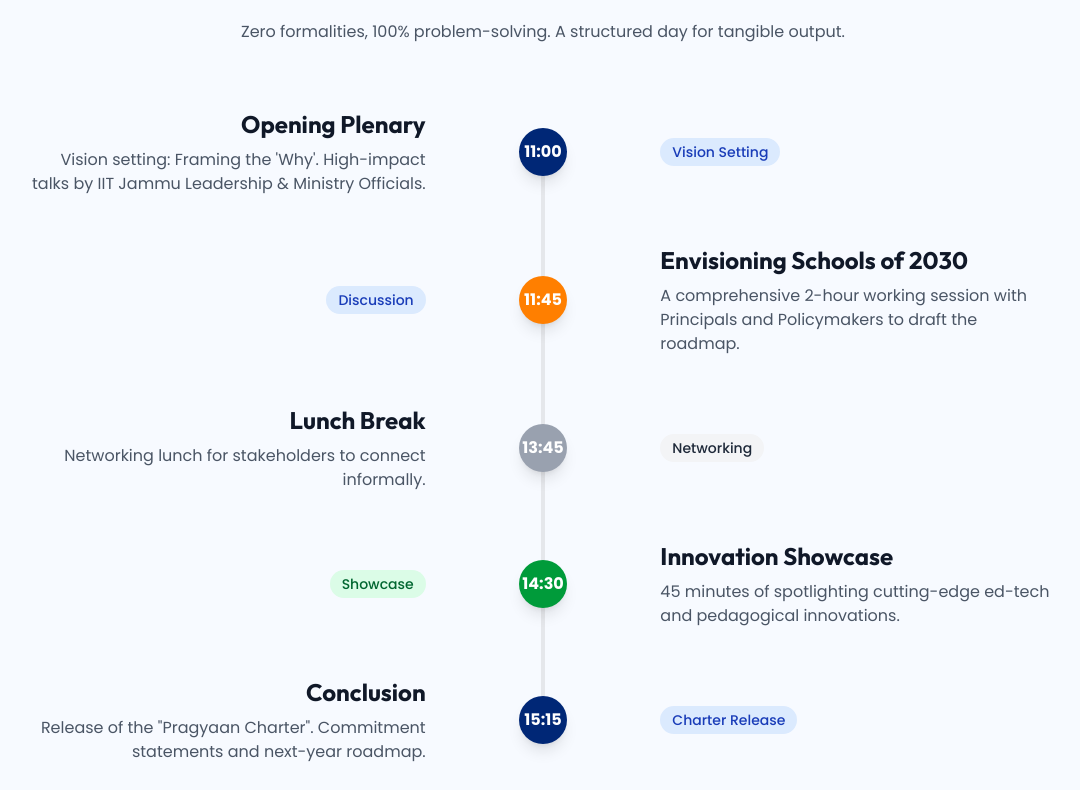
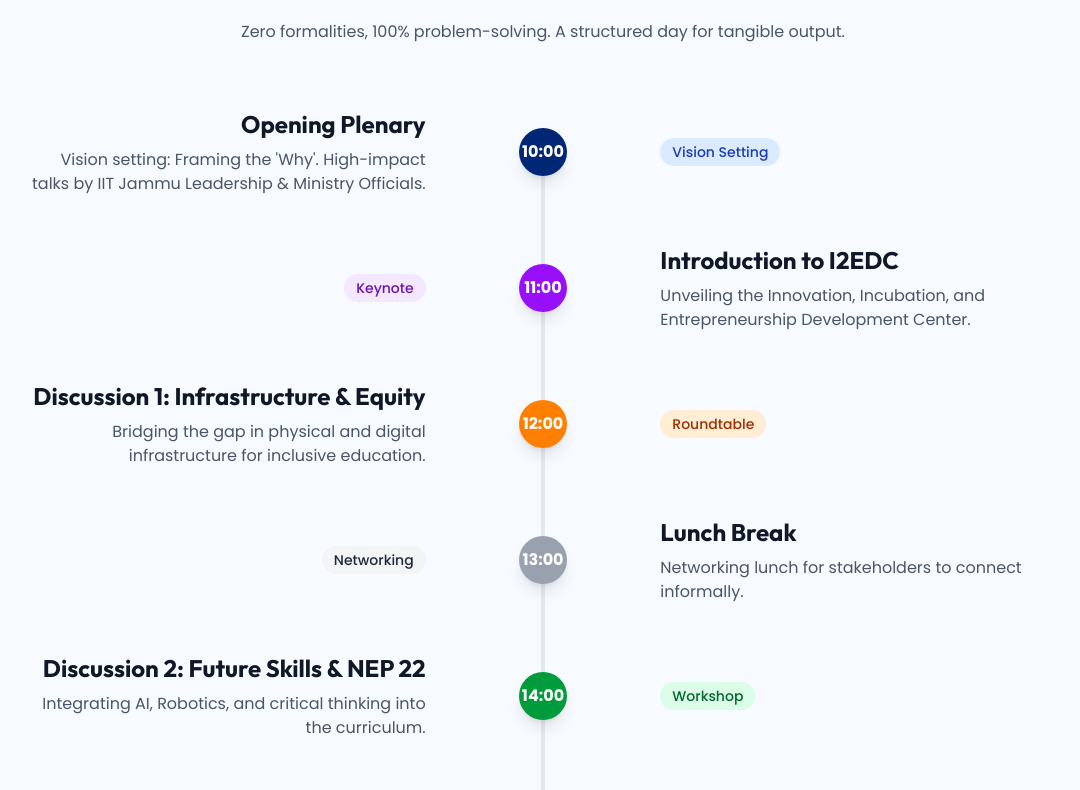
Before and after one commit to ubbelothbrok/BRICS, a React (Vite) app: page /manthan in a window 1280 px wide. Shown: the part 2390-3180 px from the top of the page, without its empty margins (97-1177 px from the left). Built offline with nearby package versions, Linux system fonts and the light colour scheme; no server answers.

Commit message:
feat: update Manthan page event timeline details, including times, titles, descriptions, and tags.

```diff
--- a/src/pages/Manthan.tsx
+++ b/src/pages/Manthan.tsx
@@ -159,10 +159,10 @@ export default function Manthan() {
 
                     {/* MOBILE TIMELINE - Vertical Left-Aligned */}
                     <div className="md:hidden space-y-8">
-                        {/* Item 1 */}
+                        {/* 10:00 AM */}
                         <div className="relative pl-12">
                             <div className="absolute left-5 top-0 bottom-0 w-0.5 h-[calc(100%+2rem)] bg-gray-300"></div>
-                            <div className="absolute left-0 top-0 w-10 h-10 rounded-full bg-brics-blue text-white flex items-center justify-center font-bold text-xs shadow-lg z-10">11:00</div>
+                            <div className="absolute left-0 top-0 w-10 h-10 rounded-full bg-brics-blue text-white flex items-center justify-center font-bold text-xs shadow-lg z-10">10:00</div>
                             <div className="bg-white rounded-2xl p-5 shadow-md relative z-10">
                                 <h4 className="text-xl font-bold text-gray-900 mb-2">Opening Plenary</h4>
                                 <p className="text-gray-600 text-sm mb-3">Vision setting: Framing the 'Why'. High-impact talks by IIT Jammu Leadership & Ministry Officials.</p>
@@ -170,21 +170,32 @@ export default function Manthan() {
                             </div>
                         </div>
 
-                        {/* Item 2 */}
+                        {/* 11:00 AM */}
                         <div className="relative pl-12">
                             <div className="absolute left-5 top-0 bottom-0 w-0.5 h-[calc(100%+2rem)] bg-gray-300"></div>
-                            <div className="absolute left-0 top-0 w-10 h-10 rounded-full bg-brics-orange text-white flex items-center justify-center font-bold text-xs shadow-lg z-10">11:45</div>
+                            <div className="absolute left-0 top-0 w-10 h-10 rounded-full bg-purple-600 text-white flex items-center justify-center font-bold text-xs shadow-lg z-10">11:00</div>
                             <div className="bg-white rounded-2xl p-5 shadow-md relative z-10">
-                                <h4 className="text-xl font-bold text-gray-900 mb-2">Envisioning Schools of 2030</h4>
-                                <p className="text-gray-600 text-sm mb-3">A comprehensive 2-hour working session with Principals and Policymakers to draft the roadmap.</p>
-                                <span className="inline-block px-3 py-1 bg-blue-100 text-blue-800 rounded-full text-xs font-medium">Discussion</span>
+                                <h4 className="text-xl font-bold text-gray-900 mb-2">Introduction to I2EDC</h4>
+                                <p className="text-gray-600 text-sm mb-3">Unveiling the Innovation, Incubation, and Entrepreneurship Development Center.</p>
+                                <span className="inline-block px-3 py-1 bg-purple-100 text-purple-800 rounded-full text-xs font-medium">Keynote</span>
                             </div>
                         </div>
 
-                        {/* Item 3 */}
+                        {/* 12:00 PM */}
                         <div className="relative pl-12">
                             <div className="absolute left-5 top-0 bottom-0 w-0.5 h-[calc(100%+2rem)] bg-gray-300"></div>
-                            <div className="absolute left-0 top-0 w-10 h-10 rounded-full bg-gray-400 text-white flex items-center justify-center font-bold text-xs shadow-lg z-10">13:45</div>
+                            <div className="absolute left-0 top-0 w-10 h-10 rounded-full bg-brics-orange text-white flex items-center justify-center font-bold text-xs shadow-lg z-10">12:00</div>
+                            <div className="bg-white rounded-2xl p-5 shadow-md relative z-10">
+                                <h4 className="text-xl font-bold text-gray-900 mb-2">Discussion 1: Infrastructure & Equity</h4>
+                                <p className="text-gray-600 text-sm mb-3">Bridging the gap in physical and digital infrastructure for inclusive education.</p>
+                                <span className="inline-block px-3 py-1 bg-orange-100 text-orange-800 rounded-full text-xs font-medium">Roundtable</span>
+                            </div>
+                        </div>
+
+                        {/* 1:00 PM */}
+                        <div className="relative pl-12">
+                            <div className="absolute left-5 top-0 bottom-0 w-0.5 h-[calc(100%+2rem)] bg-gray-300"></div>
+                            <div className="absolute left-0 top-0 w-10 h-10 rounded-full bg-gray-400 text-white flex items-center justify-center font-bold text-xs shadow-lg z-10">13:00</div>
                             <div className="bg-white rounded-2xl p-5 shadow-md relative z-10">
                                 <h4 className="text-xl font-bold text-gray-900 mb-2">Lunch Break</h4>
                                 <p className="text-gray-600 text-sm mb-3">Networking lunch for stakeholders to connect informally.</p>
@@ -192,20 +203,31 @@ export default function Manthan() {
                             </div>
                         </div>
 
-                        {/* Item 4 */}
+                        {/* 2:00 PM */}
                         <div className="relative pl-12">
                             <div className="absolute left-5 top-0 bottom-0 w-0.5 h-[calc(100%+2rem)] bg-gray-300"></div>
-                            <div className="absolute left-0 top-0 w-10 h-10 rounded-full bg-brics-green text-white flex items-center justify-center font-bold text-xs shadow-lg z-10">14:30</div>
+                            <div className="absolute left-0 top-0 w-10 h-10 rounded-full bg-brics-green text-white flex items-center justify-center font-bold text-xs shadow-lg z-10">14:00</div>
                             <div className="bg-white rounded-2xl p-5 shadow-md relative z-10">
-                                <h4 className="text-xl font-bold text-gray-900 mb-2">Innovation Showcase</h4>
-                                <p className="text-gray-600 text-sm mb-3">45 minutes of spotlighting cutting-edge ed-tech and pedagogical innovations.</p>
-                                <span className="inline-block px-3 py-1 bg-green-100 text-green-800 rounded-full text-xs font-medium">Showcase</span>
+                                <h4 className="text-xl font-bold text-gray-900 mb-2">Discussion 2: Future Skills & NEP 22</h4>
+                                <p className="text-gray-600 text-sm mb-3">Integrating AI, Robotics, and critical thinking into the curriculum.</p>
+                                <span className="inline-block px-3 py-1 bg-green-100 text-green-800 rounded-full text-xs font-medium">Workshop</span>
                             </div>
                         </div>
 
-                        {/* Item 5 */}
+                        {/* 3:30 PM - Innovation */}
                         <div className="relative pl-12">
-                            <div className="absolute left-0 top-0 w-10 h-10 rounded-full bg-brics-blue text-white flex items-center justify-center font-bold text-xs shadow-lg z-10">15:15</div>
+                            <div className="absolute left-5 top-0 bottom-0 w-0.5 h-[calc(100%+2rem)] bg-gray-300"></div>
+                            <div className="absolute left-0 top-0 w-10 h-10 rounded-full bg-teal-500 text-white flex items-center justify-center font-bold text-xs shadow-lg z-10">15:30</div>
+                            <div className="bg-white rounded-2xl p-5 shadow-md relative z-10">
+                                <h4 className="text-xl font-bold text-gray-900 mb-2">Innovation Showcase</h4>
+                                <p className="text-gray-600 text-sm mb-3">Spotlighting cutting-edge ed-tech and pedagogical innovations.</p>
+                                <span className="inline-block px-3 py-1 bg-teal-100 text-teal-800 rounded-full text-xs font-medium">Showcase</span>
+                            </div>
+                        </div>
+
+                        {/* 3:30 PM - Conclusion */}
+                        <div className="relative pl-12">
+                            <div className="absolute left-0 top-0 w-10 h-10 rounded-full bg-brics-blue text-white flex items-center justify-center font-bold text-xs shadow-lg z-10">15:30</div>
                             <div className="bg-white rounded-2xl p-5 shadow-md relative z-10">
                                 <h4 className="text-xl font-bold text-gray-900 mb-2">Conclusion</h4>
                                 <p className="text-gray-600 text-sm mb-3">Release of the "Pragyaan Charter". Commitment statements and next-year roadmap.</p>
@@ -216,65 +238,89 @@ export default function Manthan() {
 
                     {/* DESKTOP TIMELINE - Alternating Layout */}
                     <div className="hidden md:block relative">
-                        {/* Connector Line - Trimmed to align with circles */}
+                        {/* Connector Line */}
                         <div className="absolute left-1/2 transform -translate-x-1/2 top-10 bottom-10 w-1 bg-gray-200"></div>
 
                         <div className="space-y-12">
-                            {/* Item 1 */}
+                            {/* 10:00 AM */}
                             <div className="flex flex-col md:flex-row items-center justify-between group">
                                 <div className="md:w-5/12 text-right pr-8">
                                     <h4 className="text-2xl font-bold text-gray-900 group-hover:text-brics-blue transition-colors">Opening Plenary</h4>
                                     <p className="text-gray-600 mt-2">Vision setting: Framing the 'Why'. High-impact talks by IIT Jammu Leadership & Ministry Officials.</p>
                                 </div>
-                                <div className="w-12 h-12 rounded-full bg-brics-blue text-white flex items-center justify-center font-bold z-10 shadow-lg group-hover:scale-125 transition-transform duration-300">11:00</div>
+                                <div className="w-12 h-12 rounded-full bg-brics-blue text-white flex items-center justify-center font-bold z-10 shadow-lg group-hover:scale-125 transition-transform duration-300">10:00</div>
                                 <div className="md:w-5/12 pl-8">
                                     <span className="inline-block px-3 py-1 bg-blue-100 text-blue-800 rounded-full text-sm font-medium">Vision Setting</span>
                                 </div>
                             </div>
 
-                            {/* Item 2 */}
+                            {/* 11:00 AM */}
                             <div className="flex flex-col md:flex-row items-center justify-between group">
                                 <div className="md:w-5/12 text-right pr-8">
-                                    <span className="inline-block px-3 py-1 bg-blue-100 text-blue-800 rounded-full text-sm font-medium">Discussion</span>
+                                    <span className="inline-block px-3 py-1 bg-purple-100 text-purple-800 rounded-full text-sm font-medium">Keynote</span>
                                 </div>
-                                <div className="w-12 h-12 rounded-full bg-brics-orange text-white flex items-center justify-center font-bold z-10 shadow-lg group-hover:scale-125 transition-transform duration-300">11:45</div>
+                                <div className="w-12 h-12 rounded-full bg-purple-600 text-white flex items-center justify-center font-bold z-10 shadow-lg group-hover:scale-125 transition-transform duration-300">11:00</div>
                                 <div className="md:w-5/12 pl-8">
-                                    <h4 className="text-2xl font-bold text-gray-900 group-hover:text-brics-orange transition-colors">Envisioning Schools of 2030</h4>
-                                    <p className="text-gray-600 mt-2">A comprehensive 2-hour working session with Principals and Policymakers to draft the roadmap.</p>
+                                    <h4 className="text-2xl font-bold text-gray-900 group-hover:text-purple-600 transition-colors">Introduction to I2EDC</h4>
+                                    <p className="text-gray-600 mt-2">Unveiling the Innovation, Incubation, and Entrepreneurship Development Center.</p>
                                 </div>
                             </div>
 
-                            {/* Item 3 */}
+                            {/* 12:00 PM */}
                             <div className="flex flex-col md:flex-row items-center justify-between group">
                                 <div className="md:w-5/12 text-right pr-8">
+                                    <h4 className="text-2xl font-bold text-gray-900 group-hover:text-brics-orange transition-colors">Discussion 1: Infrastructure & Equity</h4>
+                                    <p className="text-gray-600 mt-2">Bridging the gap in physical and digital infrastructure for inclusive education.</p>
+                                </div>
+                                <div className="w-12 h-12 rounded-full bg-brics-orange text-white flex items-center justify-center font-bold z-10 shadow-lg group-hover:scale-125 transition-transform duration-300">12:00</div>
+                                <div className="md:w-5/12 pl-8">
+                                    <span className="inline-block px-3 py-1 bg-orange-100 text-orange-800 rounded-full text-sm font-medium">Roundtable</span>
+                                </div>
+                            </div>
+
+                            {/* 1:00 PM */}
+                            <div className="flex flex-col md:flex-row items-center justify-between group">
+                                <div className="md:w-5/12 text-right pr-8">
+                                    <span className="inline-block px-3 py-1 bg-gray-100 text-gray-800 rounded-full text-sm font-medium">Networking</span>
+                                </div>
+                                <div className="w-12 h-12 rounded-full bg-gray-400 text-white flex items-center justify-center font-bold z-10 shadow-lg">13:00</div>
+                                <div className="md:w-5/12 pl-8">
                                     <h4 className="text-2xl font-bold text-gray-900 group-hover:text-gray-700 transition-colors">Lunch Break</h4>
                                     <p className="text-gray-600 mt-2">Networking lunch for stakeholders to connect informally.</p>
                                 </div>
-                                <div className="w-12 h-12 rounded-full bg-gray-400 text-white flex items-center justify-center font-bold z-10 shadow-lg">13:45</div>
+                            </div>
+
+                            {/* 2:00 PM */}
+                            <div className="flex flex-col md:flex-row items-center justify-between group">
+                                <div className="md:w-5/12 text-right pr-8">
+                                    <h4 className="text-2xl font-bold text-gray-900 group-hover:text-brics-green transition-colors">Discussion 2: Future Skills & NEP 22</h4>
+                                    <p className="text-gray-600 mt-2">Integrating AI, Robotics, and critical thinking into the curriculum.</p>
+                                </div>
+                                <div className="w-12 h-12 rounded-full bg-brics-green text-white flex items-center justify-center font-bold z-10 shadow-lg group-hover:scale-125 transition-transform duration-300">14:00</div>
                                 <div className="md:w-5/12 pl-8">
-                                    <span className="inline-block px-3 py-1 bg-gray-100 text-gray-800 rounded-full text-sm font-medium">Networking</span>
+                                    <span className="inline-block px-3 py-1 bg-green-100 text-green-800 rounded-full text-sm font-medium">Workshop</span>
                                 </div>
                             </div>
 
-                            {/* Item 4 */}
+                            {/* 3:30 PM - Innovation */}
                             <div className="flex flex-col md:flex-row items-center justify-between group">
                                 <div className="md:w-5/12 text-right pr-8">
-                                    <span className="inline-block px-3 py-1 bg-green-100 text-green-800 rounded-full text-sm font-medium">Showcase</span>
+                                    <span className="inline-block px-3 py-1 bg-teal-100 text-teal-800 rounded-full text-sm font-medium">Showcase</span>
                                 </div>
-                                <div className="w-12 h-12 rounded-full bg-brics-green text-white flex items-center justify-center font-bold z-10 shadow-lg group-hover:scale-125 transition-transform duration-300">14:30</div>
+                                <div className="w-12 h-12 rounded-full bg-teal-500 text-white flex items-center justify-center font-bold z-10 shadow-lg group-hover:scale-125 transition-transform duration-300">15:30</div>
                                 <div className="md:w-5/12 pl-8">
-                                    <h4 className="text-2xl font-bold text-gray-900 group-hover:text-brics-green transition-colors">Innovation Showcase</h4>
-                                    <p className="text-gray-600 mt-2">45 minutes of spotlighting cutting-edge ed-tech and pedagogical innovations.</p>
+                                    <h4 className="text-2xl font-bold text-gray-900 group-hover:text-teal-600 transition-colors">Innovation Showcase</h4>
+                                    <p className="text-gray-600 mt-2">Spotlighting cutting-edge ed-tech and pedagogical innovations.</p>
                                 </div>
                             </div>
 
-                            {/* Item 5 */}
+                            {/* 3:30 PM - Conclusion */}
                             <div className="flex flex-col md:flex-row items-center justify-between group">
                                 <div className="md:w-5/12 text-right pr-8">
                                     <h4 className="text-2xl font-bold text-gray-900 group-hover:text-brics-blue transition-colors">Conclusion</h4>
                                     <p className="text-gray-600 mt-2">Release of the "Pragyaan Charter". Commitment statements and next-year roadmap.</p>
                                 </div>
-                                <div className="w-12 h-12 rounded-full bg-brics-blue text-white flex items-center justify-center font-bold z-10 shadow-lg group-hover:scale-125 transition-transform duration-300">15:15</div>
+                                <div className="w-12 h-12 rounded-full bg-brics-blue text-white flex items-center justify-center font-bold z-10 shadow-lg group-hover:scale-125 transition-transform duration-300">15:30</div>
                                 <div className="md:w-5/12 pl-8">
                                     <span className="inline-block px-3 py-1 bg-blue-100 text-blue-800 rounded-full text-sm font-medium">Charter Release</span>
                                 </div>
```
